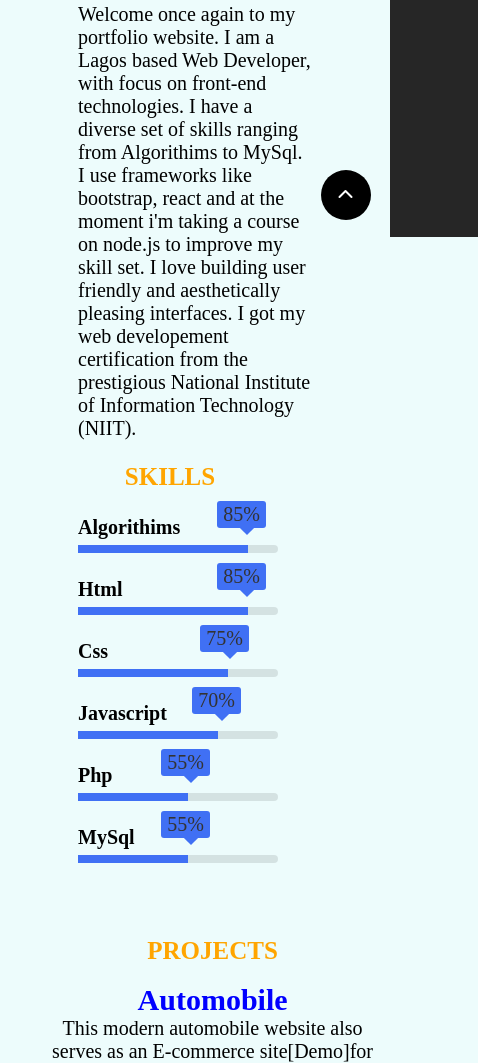
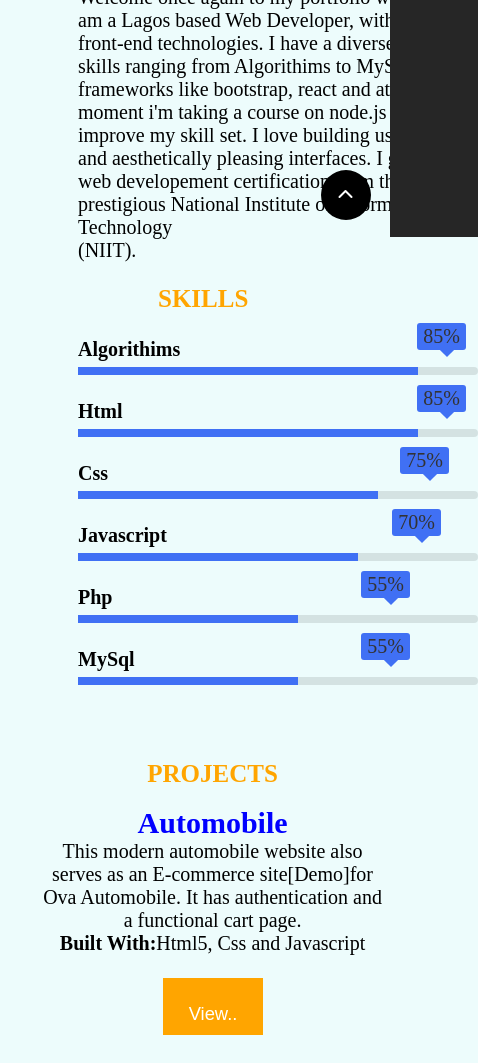
Before and after one commit to KayodeBukola/KayodeBukola.github.io, a plain HTML site: page index.html in a window 390 px wide. Shown: the part 607-1670 px from the top of the page, 478 px wide, since content can reach past the window. Drawn offline with nearby package versions, Linux system fonts and the light colour scheme; a script that the page names is missing.

Commit message:
Add files via upload

```diff
--- a/stylemobile.css
+++ b/stylemobile.css
@@ -132,7 +132,93 @@ nav ul .fas{
     margin-top: 5%;
     position: relative;
 }
+.main{
+    width: 400px;
+    margin-top: 5px;
+    position: relative;
+ }
 
+ .main .box{
+     width: 100%;
+     margin: 25px 0;
+ }
+
+ .box .title{
+     display: block;
+     font-size: 20px;
+     font-weight: 600;
+     color: #000;
+ }
+ .box .bar{
+     width: 100%;
+     background: rgba(0,0,0,0.1);
+     height: 8px;
+     border-radius: 6px;
+     margin-top: 6px;
+ }
+
+ .bar .perc{
+   position: relative;
+   display: block;
+   height: 100%;
+   width: 85%;
+   background: #4070f4;
+
+ }
+
+ .bar .perc2{
+     position: relative;
+     display: block;
+     height: 100%;
+     width: 85%;
+     background: #4070f4;
+
+   }
+
+   .bar .perc3{
+     position: relative;
+     display: block;
+     height: 100%;
+     width: 75%;
+     background: #4070f4;
+
+   }
+
+   .bar .perc4{
+     position: relative;
+     display: block;
+     height: 100%;
+     width: 70%;
+     background: #4070f4;
+
+   }
+
+   .bar .perc5{
+     position: relative;
+     display: block;
+     height: 100%;
+     width: 65%;
+     background: #4070f4;
+
+   }
+
+   .bar .perc6{
+     position: relative;
+     display: block;
+     height: 100%;
+     width: 55%;
+     background: #4070f4;
+
+   }
+
+ .bar .perc7{
+     position: relative;
+     display: block;
+     height: 100%;
+     width: 55%;
+     background: #4070f4;
+
+   }
 .tooltip{
     position: absolute;
     right: 12px;
@@ -328,7 +414,7 @@ nav ul .fas{
         cursor: pointer;
         position: relative;
         display: flex;
-        width: 150px;
+        width: 100px;
         margin: 0 auto;
         font-size:16px;
         background: orange;
```
